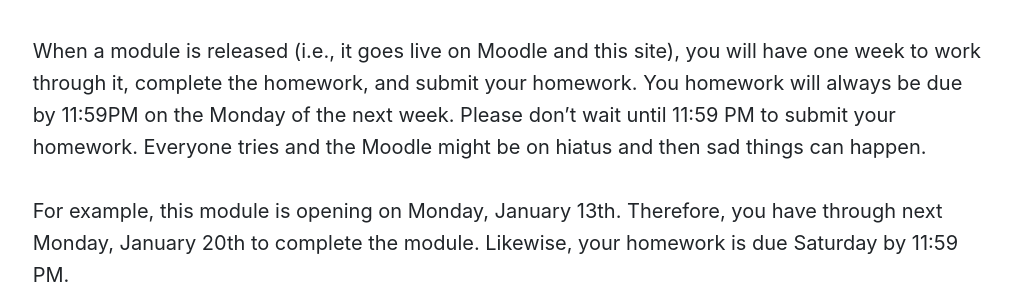
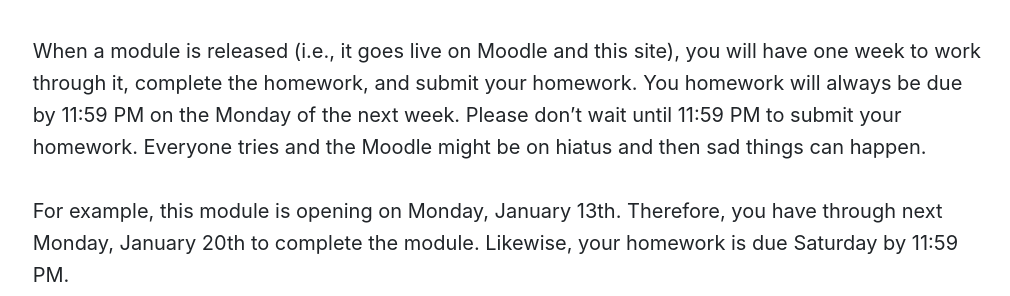
Before and after one commit to Montana-Media-Arts/441-web-tech-Spring2020-course, a Jekyll site: the page built from modules/week-1/_posts/2017-01-05-class-overview.md, in a window 1280 px wide and 900 px high, scrolled down 2405 px. Shown: the part 221-517 px from the top of the window, without its empty margins (131-1141 px from the left). Built offline with Jekyll 4.4.1, drawn with Linux system fonts in a browser that asks for light colours; nearby versions of some CDN libraries.

Commit message:
updated text

```diff
--- a/modules/week-1/_posts/2017-01-05-class-overview.md
+++ b/modules/week-1/_posts/2017-01-05-class-overview.md
@@ -33,7 +33,7 @@ This week is a chance for you to get [re-]familiarize yourself with tools on you
 
 This course will _mostly_ run as weekly modules.
 
-When a module is released (i.e., it goes live on Moodle and this site), you will have one week to work through it, complete the homework, and submit your homework. You homework will always be due by 11:59PM on the Monday of the next week.  Please don't wait until 11:59 PM to submit your homework.  Everyone tries and the Moodle might be on hiatus and then sad things can happen.
+When a module is released (i.e., it goes live on Moodle and this site), you will have one week to work through it, complete the homework, and submit your homework. You homework will always be due by 11:59 PM on the Monday of the next week.  Please don't wait until 11:59 PM to submit your homework.  Everyone tries and the Moodle might be on hiatus and then sad things can happen.
 
 For example, this module is opening on Monday, January 13th. Therefore, you have through next Monday, January 20th to complete the module. Likewise, your homework is due Saturday by 11:59 PM.
 
```
Also changed, not shown: modules/week-1/_posts/2017-12-30-conclusions.md (+1 -1 lines).
